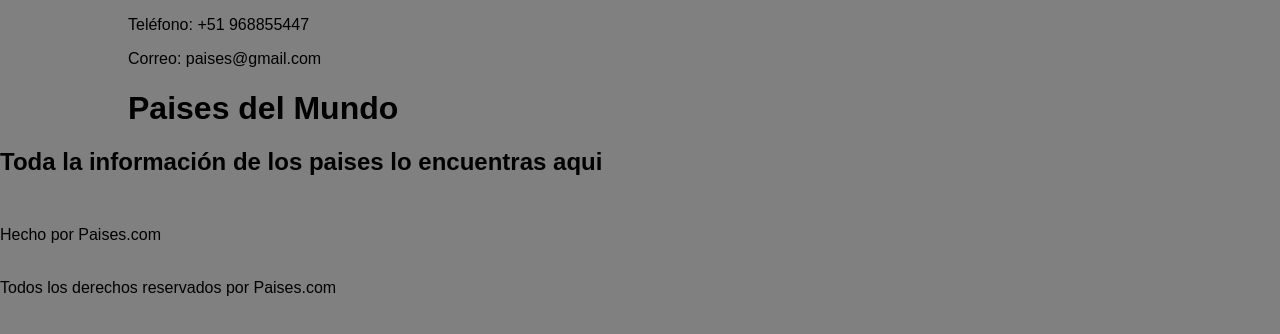
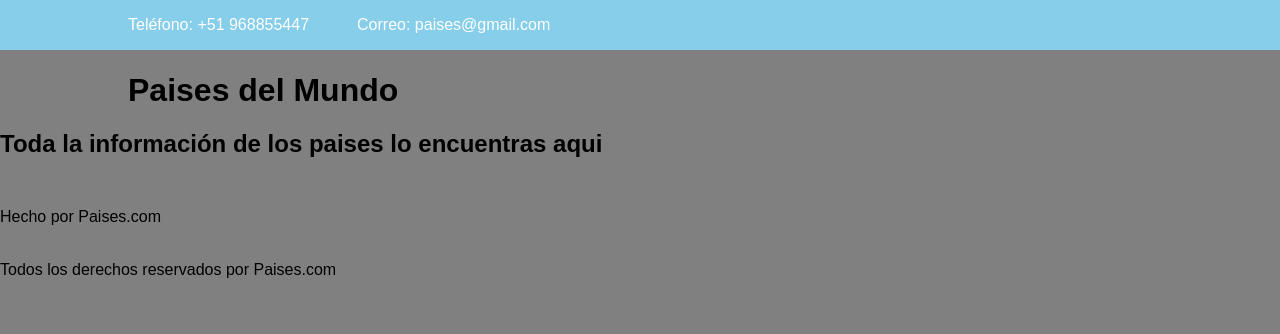
Before and after one commit to Daniel151505/Reto, a plain HTML site: page index.html in a window 1280 px wide. Drawn offline with nearby package versions, Linux system fonts and the light colour scheme; a script that the page names is missing.

Commit message:
Agregando Estilos Top Navbar

```diff
--- a/css/main.css
+++ b/css/main.css
@@ -28,3 +28,20 @@ body{
     margin-top: 2rem;
     margin-bottom: 2rem;
 }
+
+/* Top Navbar */
+.pl {
+    padding-left: 3rem;
+}
+
+.top-navbar {
+    position: relative;
+    background-color: skyblue;
+    color: white;
+}
+
+.navbar-content-top{
+    display: flex;
+    justify-content: left;
+    align-items: center;
+}
```
